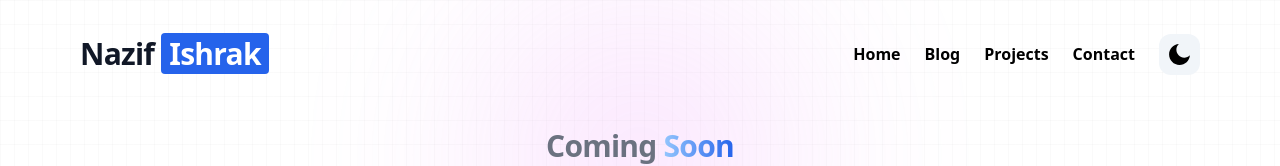
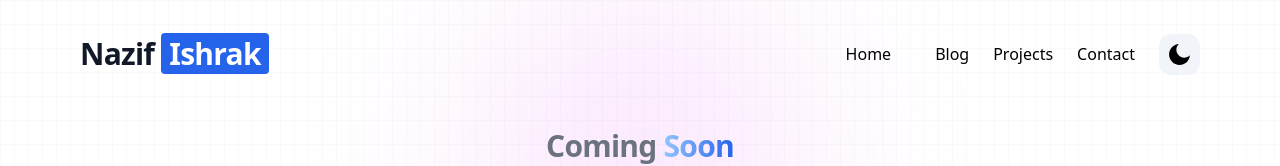
Before and after one commit to nazifishrak/Retro-Portfolio, a Next.js app in the folder nazif-portfolio-nxt/: page /blog in a window 1280 px wide. Shown: the top 166 px of the page. Built offline with nearby package versions, Linux system fonts and the light colour scheme.

Commit message:
Fixed navbar dark mode and toggle

```diff
--- a/nazif-portfolio-nxt/app/components/Navbar.tsx
+++ b/nazif-portfolio-nxt/app/components/Navbar.tsx
@@ -45,7 +45,7 @@ export const Navbar = () => {
             </div>
 
             <div className={"md:hidden"}>
-              <button className={"pt-10"}>
+              <button onClick={()=>{setNavbar(!navbar)}} className={"pt-10"}>
                 {navbar ? <IoMdClose size={30}/> : <IoMdMenu size={30}/>}
               </button>
 
@@ -53,12 +53,12 @@ export const Navbar = () => {
 
 
           </div>
-          <div className="hidden md:flex md:space-x-6 font-bold">
+          <div className={`${navbar? "flex flex-col items-center md:flex-row bg-slate-100 shadow-2xl rounded-xl font-thin dark:text-black": "hidden rounded-b-none font-thin dark:rounded-b-none"} md:flex md:space-x-6 font-bold`}>
             {NAV_CONTENTS.map((item, id) => (
                 // <a key={id} href={`/${item.value}`}>
                 //   {item.name}
                 // </a>
-                <Link className={"pt-2"} key={id} href={`/${item.value}`}>{item.name}</Link>
+                <Link className={` ${navbar? "": "mr-5"} pt-2`} key={id} href={`/${item.value}`}>{item.name}</Link>
             ))}
             <button onClick={handleThemeToggle} className="bg-slate-100 m-x-0 p-2 rounded-xl">
               {isDarkMode ? (
```
Also changed, not shown: nazif-portfolio-nxt/app/blog/page.tsx (line endings or trailing spaces).
